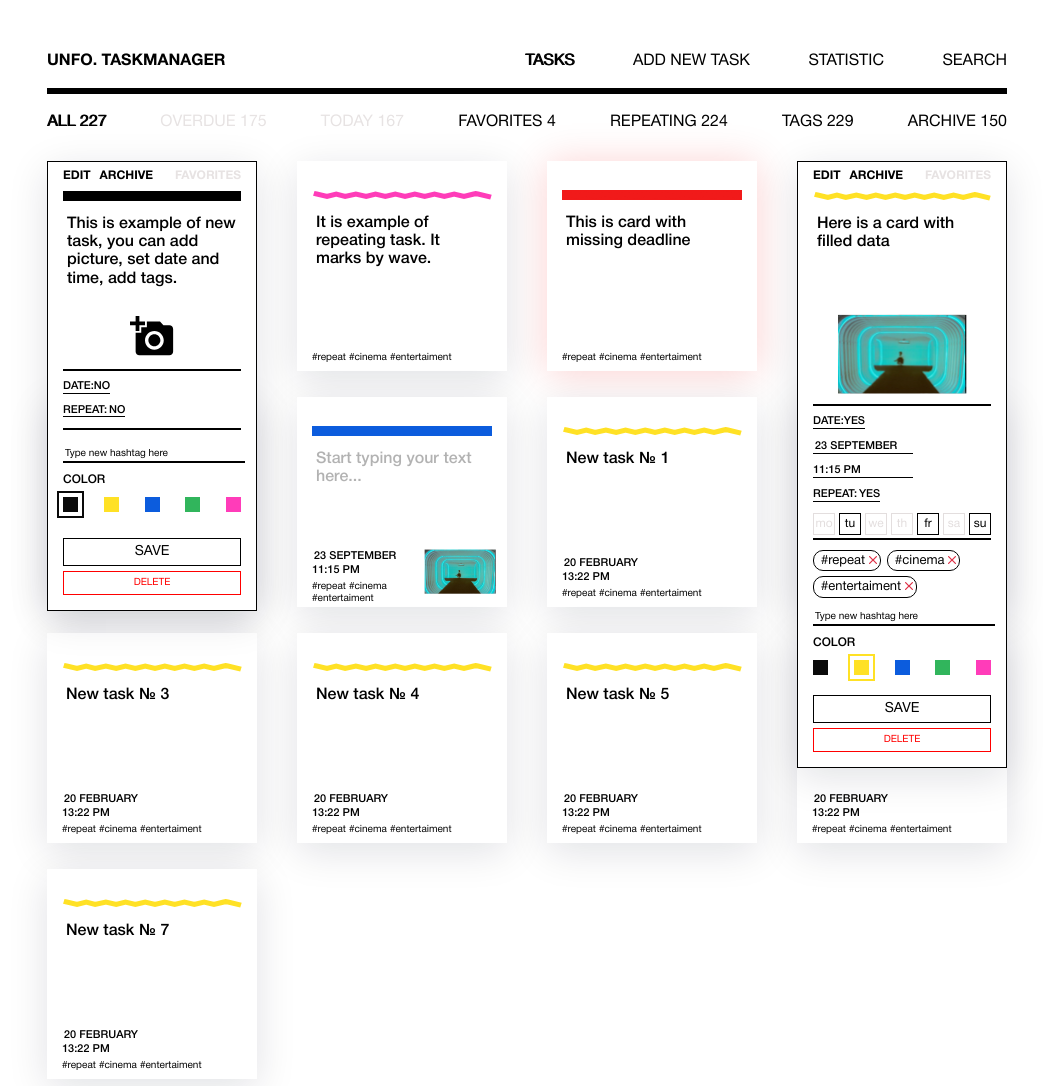
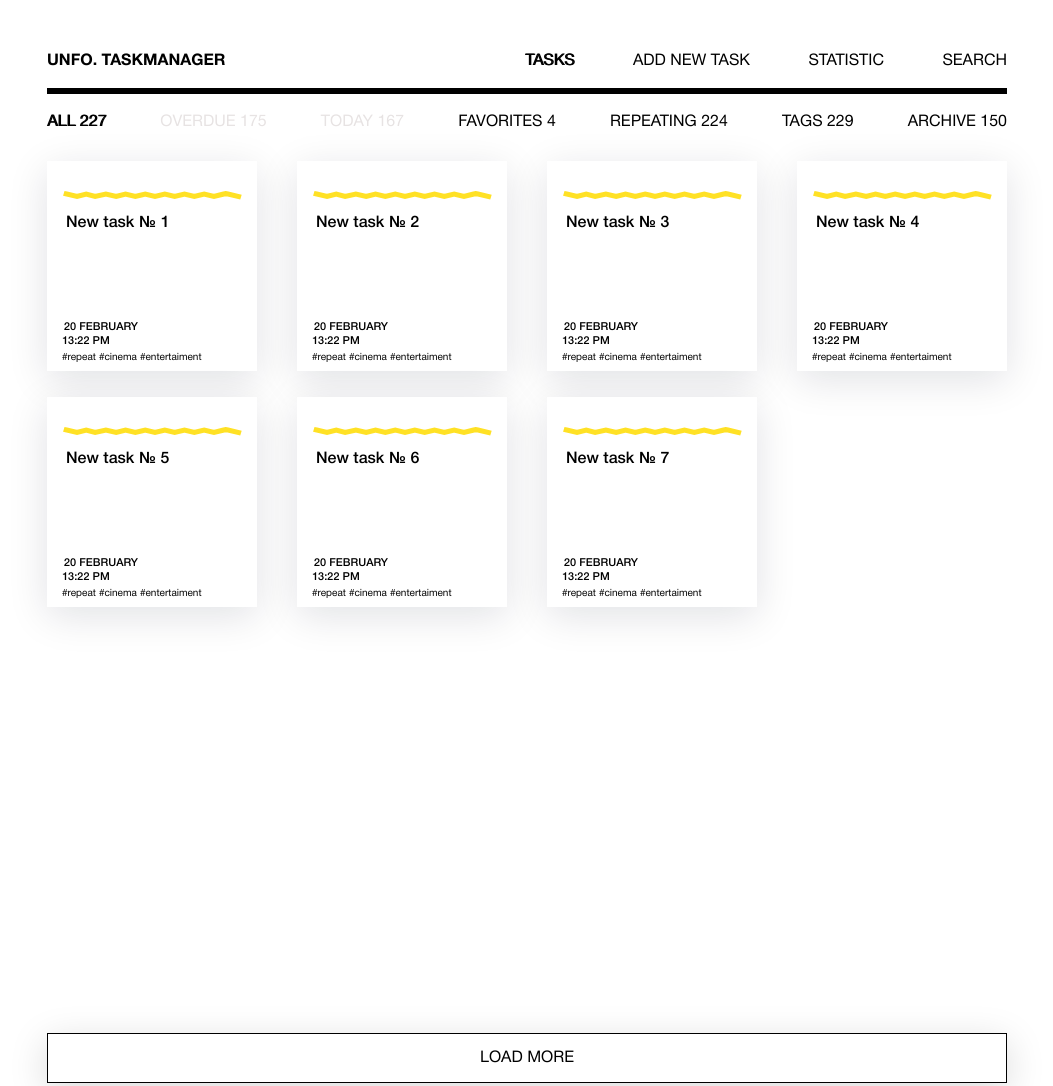
Before and after one commit to amartring/63754-taskmanager-8, a website: page public/index.html in a window 1280 px wide. Shown: the top 1086 px of the page, without its empty margins (113-1166 px from the left). Drawn offline with Linux system fonts and the light colour scheme.

Commit message:
Добавляет обработку клика по фильтрам

```diff
--- a/public/index.html
+++ b/public/index.html
@@ -139,7 +139,7 @@
         </p>
 
         <div class="board__tasks">
-          <article class="card card--edit card--black">
+          <!-- <article class="card card--edit card--black">
             <form class="card__form" method="get">
               <div class="card__inner">
                 <div class="card__control">
@@ -1850,7 +1850,7 @@ Here is a card with filled data</textarea
                 </div>
               </div>
             </form>
-          </article>
+          </article> -->
         </div>
 
         <button class="load-more" type="button">load more</button>
--- a/src/main.js
+++ b/src/main.js
@@ -32,7 +32,20 @@ const FILTERS = [
   }
 ];
 
-const TASKS_COUNT = 7;
+const TASK = {
+  color: `yellow`,
+  classList: [`card--repeat`],
+  text: `New task № `,
+  isDate: true,
+  date: `20 February`,
+  time: `13:22 PM`,
+  isRepeat: false
+};
+
+const TasksCount = {
+  MIN: 7,
+  MAX: 20
+};
 
 const FilterAmount = {
   MIN: 0,
@@ -233,10 +246,30 @@ const getCardElement = function (color, classList, text, isDate, date, time, isR
   `;
 };
 
+const onFiltersClick = () => {
+  const taskCount = getRandomNumber(TasksCount.MIN, TasksCount.MAX);
+  tasksContainer.innerHTML = ``;
+  createTasks(taskCount, TASK);
+};
+
+const updateTasks = () => {
+  const filters = filterContainer.querySelectorAll(`.filter__label`);
+  filters.forEach((item) => {
+    item.addEventListener(`click`, onFiltersClick);
+  });
+};
+
+const createTasks = (count, task) => {
+  for (let i = 0; i < count; i++) {
+    tasksContainer.insertAdjacentHTML(`beforeend`,
+        getCardElement(task.color, task.classList, task.text + `${i + 1}`, task.isDate, task.date, task.time, task.isRepeat));
+  }
+};
+
 FILTERS.forEach((item) => {
   filterContainer.insertAdjacentHTML(`beforeend`, getFilterElement(item.name, item.isDisabled, item.isChecked));
 });
 
-for (let i = 0; i < TASKS_COUNT; i++) {
-  tasksContainer.insertAdjacentHTML(`beforeend`, getCardElement(`yellow`, [`card--repeat`], `New task № ${i + 1}`, true, `20 February`, `13:22 PM`, false));
-}
+createTasks(TasksCount.MIN, TASK);
+
+updateTasks();
```
